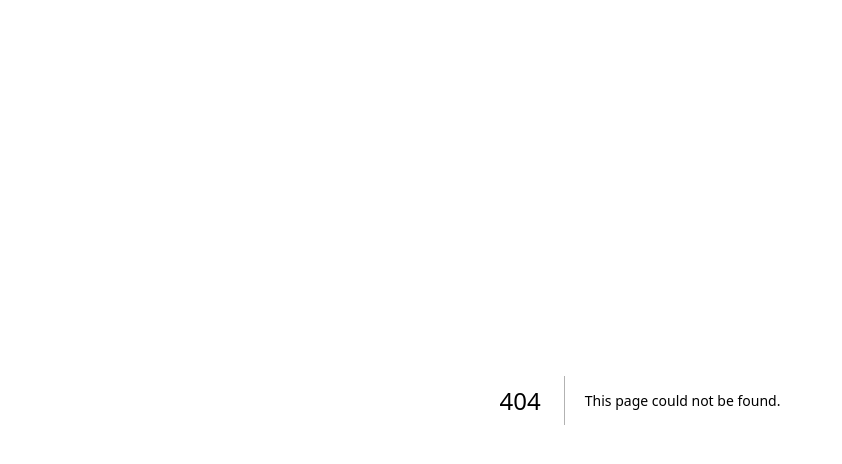
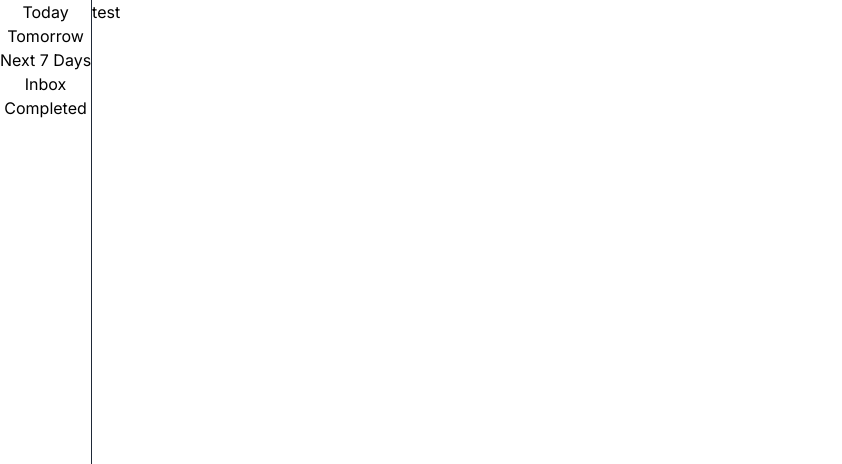
Before and after one commit to GrandeJames/bryzi, a Next.js app: page /tasks in a window 1280 px wide. Before the commit this address had no page. Shown: the top 464 px of the page, without its empty margins (0-842 px from the left). Built offline with nearby package versions, Linux system fonts and the light colour scheme.

Commit message:
Create tasks navbar

```diff
--- /dev/null
+++ b/src/app/tasks/page.tsx
@@ -0,0 +1,51 @@
+"use client";
+
+import { useState } from "react";
+
+function Tasks() {
+  const [selectedTab, setSelectedTab] = useState("Today");
+
+  const onTabClick = (tab: string) => {
+    setSelectedTab(tab);
+  };
+
+  return (
+    <div className="flex min-h-screen">
+      <ul className="flex flex-col border-r border-gray-800">
+        <button
+          className={`${selectedTab === "Today" && "bg-white text-black"}`}
+          onClick={() => onTabClick("Today")}
+        >
+          Today
+        </button>
+        <button
+          className={`${selectedTab === "Tomorrow" && "bg-white text-black"}`}
+          onClick={() => onTabClick("Tomorrow")}
+        >
+          Tomorrow
+        </button>
+        <button
+          className={`${selectedTab === "Next 7 Days" && "bg-white text-black"}`}
+          onClick={() => onTabClick("Next 7 Days")}
+        >
+          Next 7 Days
+        </button>
+        <button
+          className={`${selectedTab === "Inbox" && "bg-white text-black"}`}
+          onClick={() => onTabClick("Inbox")}
+        >
+          Inbox
+        </button>
+        <button
+          className={`${selectedTab === "Completed" && "bg-white text-black"}`}
+          onClick={() => onTabClick("Completed")}
+        >
+          Completed
+        </button>
+      </ul>
+      <div>test</div>
+    </div>
+  );
+}
+
+export default Tasks;
```
